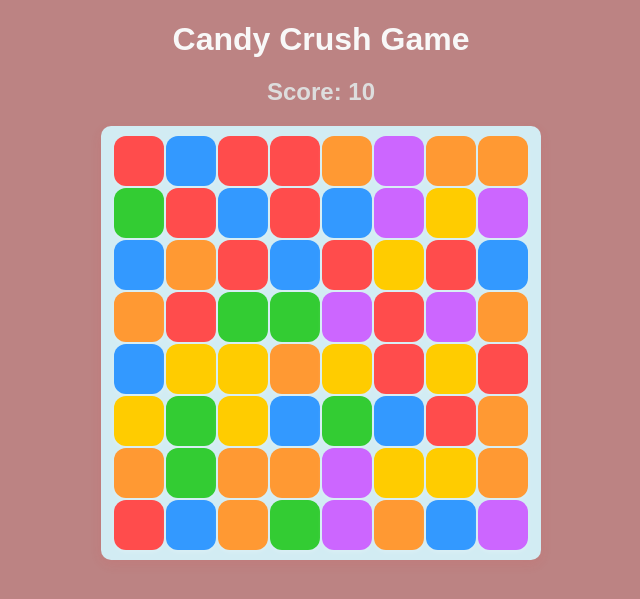
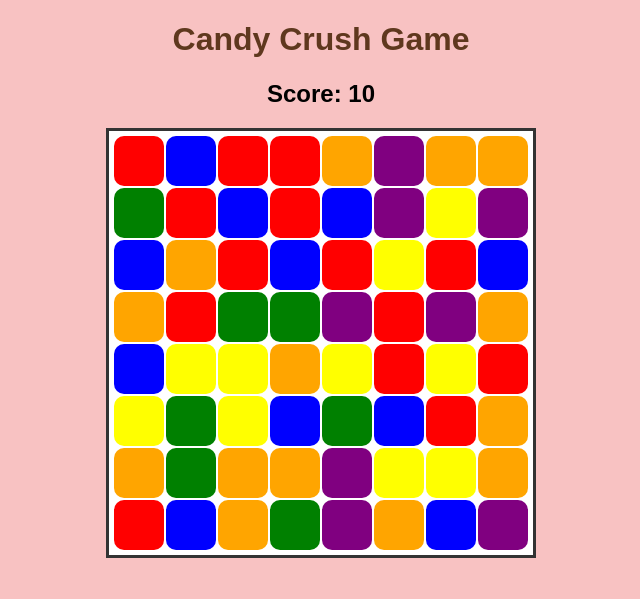
Before and after one commit to DavinderSmagh/my-portfolio, a PHP site: page /projects/candy-crush/index.html in a window 1280 px wide. Shown: the top 599 px of the page, without its empty margins (319-959 px from the left). Run offline with PHP 8.4, Linux system fonts and the light colour scheme.

Commit message:
Update style.css

```diff
--- a/projects/candy-crush/style.css
+++ b/projects/candy-crush/style.css
@@ -1,51 +1,36 @@
 body {
+    font-family: Arial, sans-serif;
     text-align: center;
-    font-family: Arial, sans-serif;
-    background-color: #bc8383; /* Dark Theme */
-    color: #ffffff; /* Light Text for Readability */
+    background-color: #f8c2c2;
 }
 
 h1 {
-    color: #f8f8f8;
-    margin-bottom: 10px;
-}
-
-h2 {
-    color: #ddd;
+    color: #5f381e;
 }
 
 .grid {
-    display: flex;
-    flex-wrap: wrap;
-    justify-content: center;
+    display: grid;
+    grid-template-columns: repeat(8, 50px);
+    grid-template-rows: repeat(8, 50px);
     gap: 2px;
+    width: fit-content;
     margin: 20px auto;
-    width: 420px;
-    background-color: #d2ecf3; /* Dark Grid Background */
-    padding: 10px;
-    border-radius: 10px;
-    box-shadow: 0 4px 12px rgba(235, 56, 56, 0.1);
+    border: 3px solid #333;
+    padding: 5px;
+    background-color: white;
 }
 
 .candy {
     width: 50px;
     height: 50px;
-    border-radius: 12px;
-    cursor: pointer;
-    transition: transform 0.1s ease-in-out, box-shadow 0.2s;
-    box-shadow: 0 2px 5px rgba(255, 255, 255, 0.2);
+    border-radius: 10px;
+    transition: 0.2s;
 }
 
-/* Candy Colors - More Vibrant */
-.red { background-color: #ff4c4c; }
-.yellow { background-color: #ffcc00; }
-.green { background-color: #33cc33; }
-.blue { background-color: #3399ff; }
-.purple { background-color: #cc66ff; }
-.orange { background-color: #ff9933; }
-
-/* Hover Effect - Glow Effect */
-.candy:hover {
-    transform: scale(1.1);
-    box-shadow: 0 0 10px rgba(255, 255, 255, 0.5);
-}
+/* Candy Colors */
+.red { background-color: red; }
+.yellow { background-color: yellow; }
+.green { background-color: green; }
+.blue { background-color: blue; }
+.purple { background-color: purple; }
+.orange { background-color: orange; }
```
